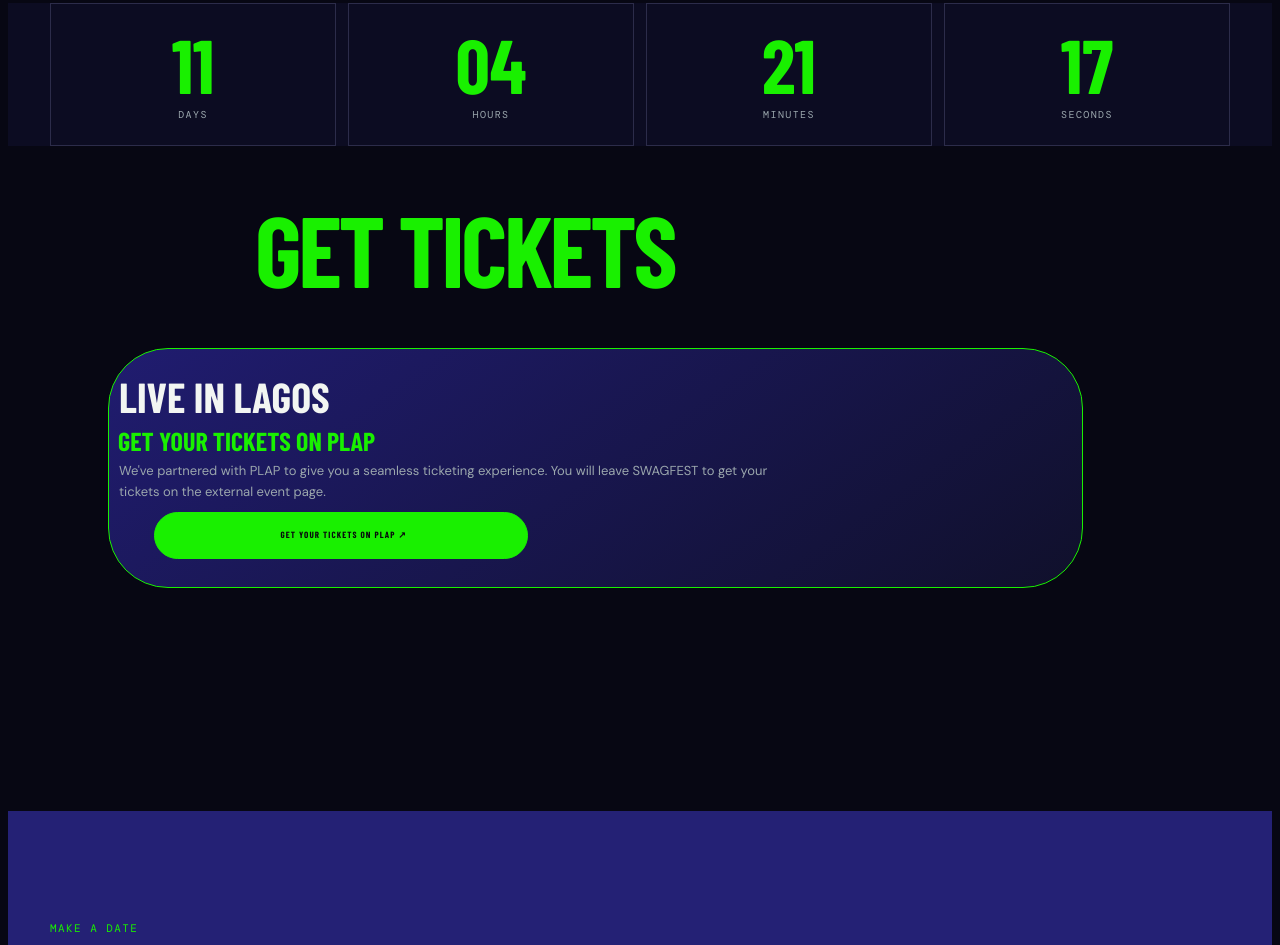
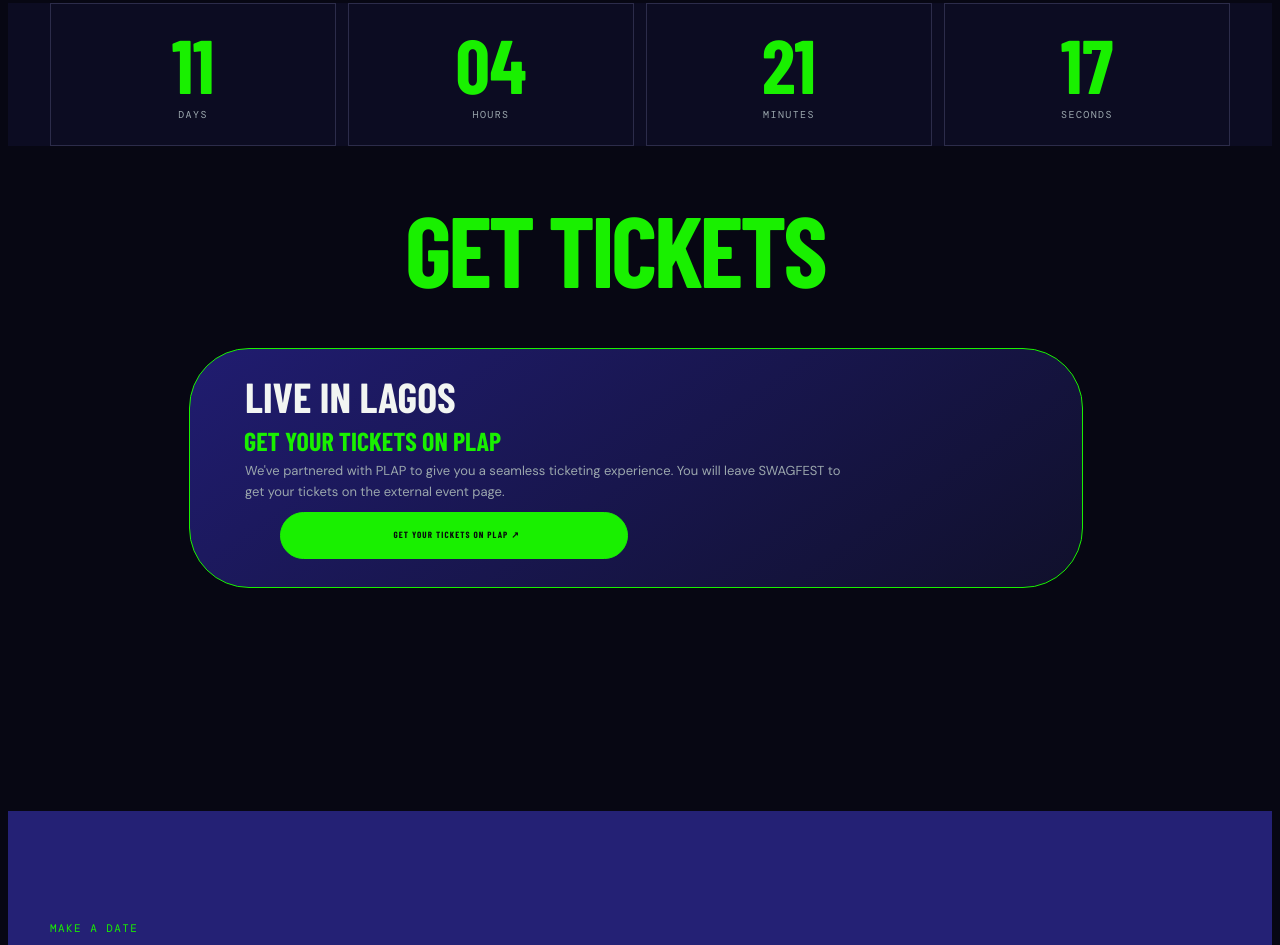
Before and after one commit to fxreonly/SWAGFEST, a plain HTML site: page index.html in a window 1280 px wide. Shown: the part 810-1755 px from the top of the page. Drawn offline with nearby package versions, Linux system fonts and the light colour scheme; a web font is replaced by a local one.

Commit message:
Add files via upload

```diff
--- a/index.html
+++ b/index.html
@@ -69,11 +69,11 @@
                 <div class="wrap" style="padding: 0px; margin-top: 50px; margin-bottom: -359px;">
                     <div class="section-head" style="padding-left: 0px; padding-top: 0px; padding-bottom: 0px; margin: -73px -2px 65px -10px;">
                         <div>
-                            <h2 class="section-title"><font color="#19f000" style="padding: 0px 93px 0px 380px; width: -16px; height: 82px; margin-right: 3px; margin-left: -165px; margin-bottom: 5px;" class="">GET TICKETS</font></h2>
+                            <h2 class="section-title"><font color="#19f000" style="padding: 0px 254px 0px 530px; width: -16px; height: 82px; margin-right: 3px; margin-left: -165px; margin-bottom: 5px;" class="">GET TICKETS</font></h2>
                         </div>
                     </div>
                     <div class="tickets-grid reveal visible pinegrow-ui-helper-relative" style="padding: 18px 0px 23px; margin: 41px 41px 151px;">
-                        <article class="ticket featured" style="grid-area: auto / 1 / auto / 3; border-radius: 60px; padding: 0px 141px 19px 0px; margin: -26px 106px 176px 17px;">
+                        <article class="ticket featured" style="grid-area: auto / 1 / auto / 3; border-radius: 60px; padding: 0px 73px 19px 45px; margin: -26px 106px 176px 98px;">
                             <h3 style="padding: 0px 0px 7px 10px;">LIVE IN LAGOS</h3>
                             <div class="price" style="margin-top: -8px; padding-bottom: 15px; padding-left: 9px;">GET YOUR TICKETS ON PLAP</div>
                             <p style="margin-bottom: 9px; margin-top: -10px; padding: 0px 8px 0px 10px; margin-right: 149px;">We&apos;ve partnered with PLAP to give you a seamless ticketing experience. You will leave SWAGFEST to get your tickets on the external event page.</p>
```
